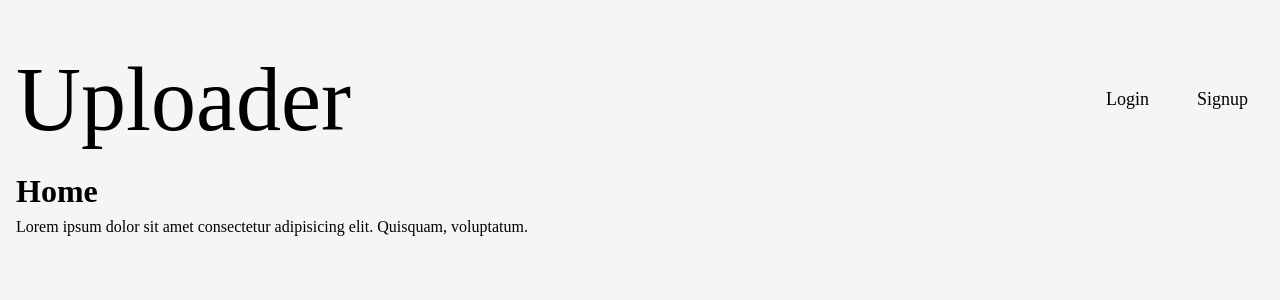
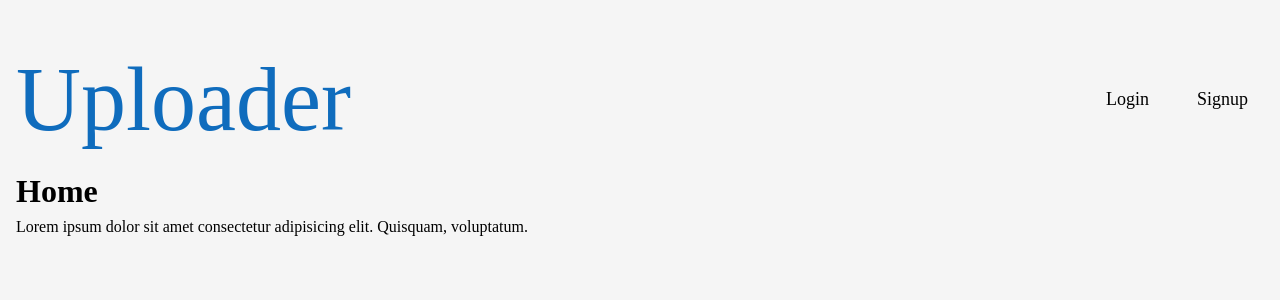
Before and after one commit to Ayoroq/uploader_frontend, a React (Vite) app: page / in a window 1280 px wide. Shown: the top 300 px of the page. Built offline with nearby package versions, Linux system fonts and the light colour scheme; no server answers.

Commit message:
Added some colour changes to the main logo

```diff
--- a/src/components/Navbar.module.css
+++ b/src/components/Navbar.module.css
@@ -8,6 +8,7 @@
 .logo{
     font-size: clamp(30px, 8vw, 90px);
     cursor: pointer;
+    color: #0F6CBD;
 }
 
 .navbarbuttons{
```
